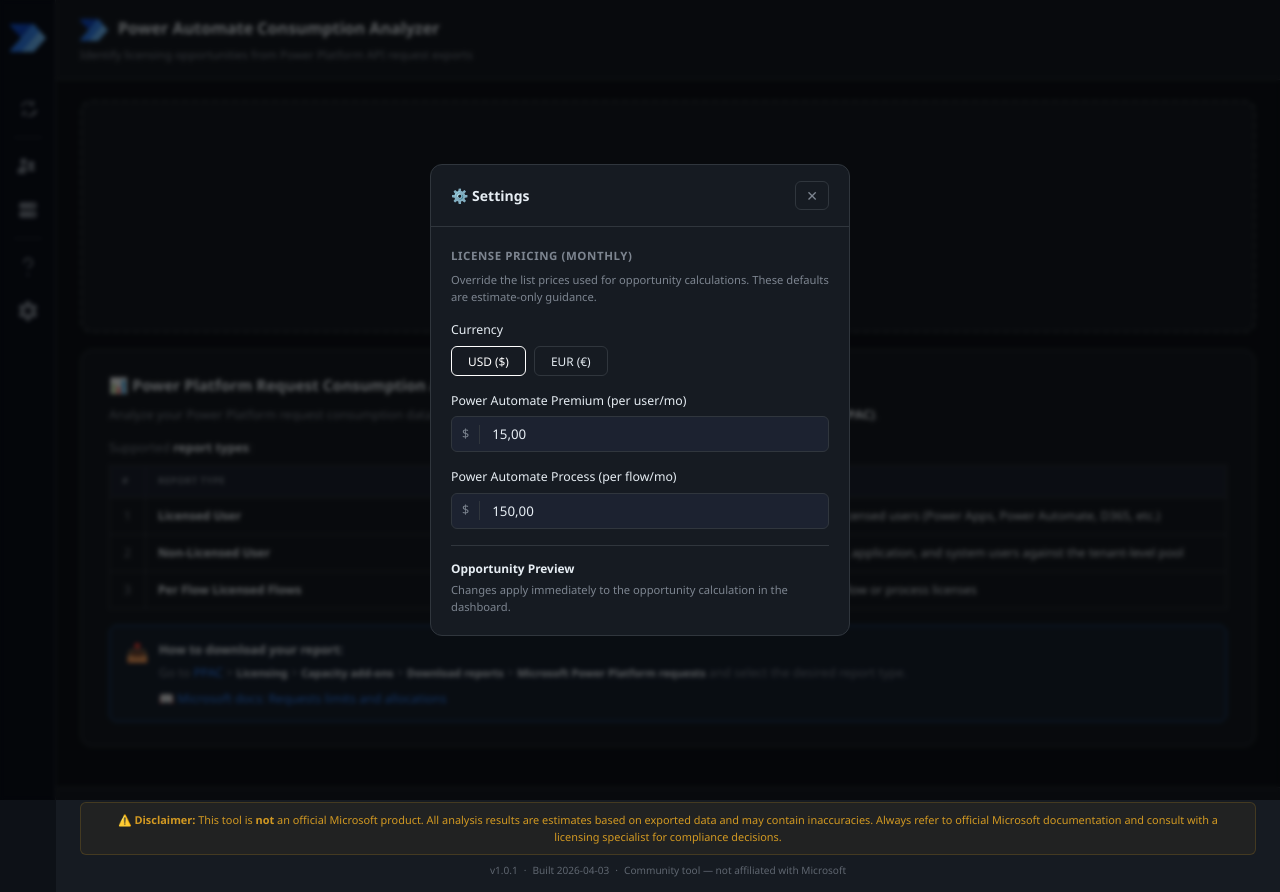
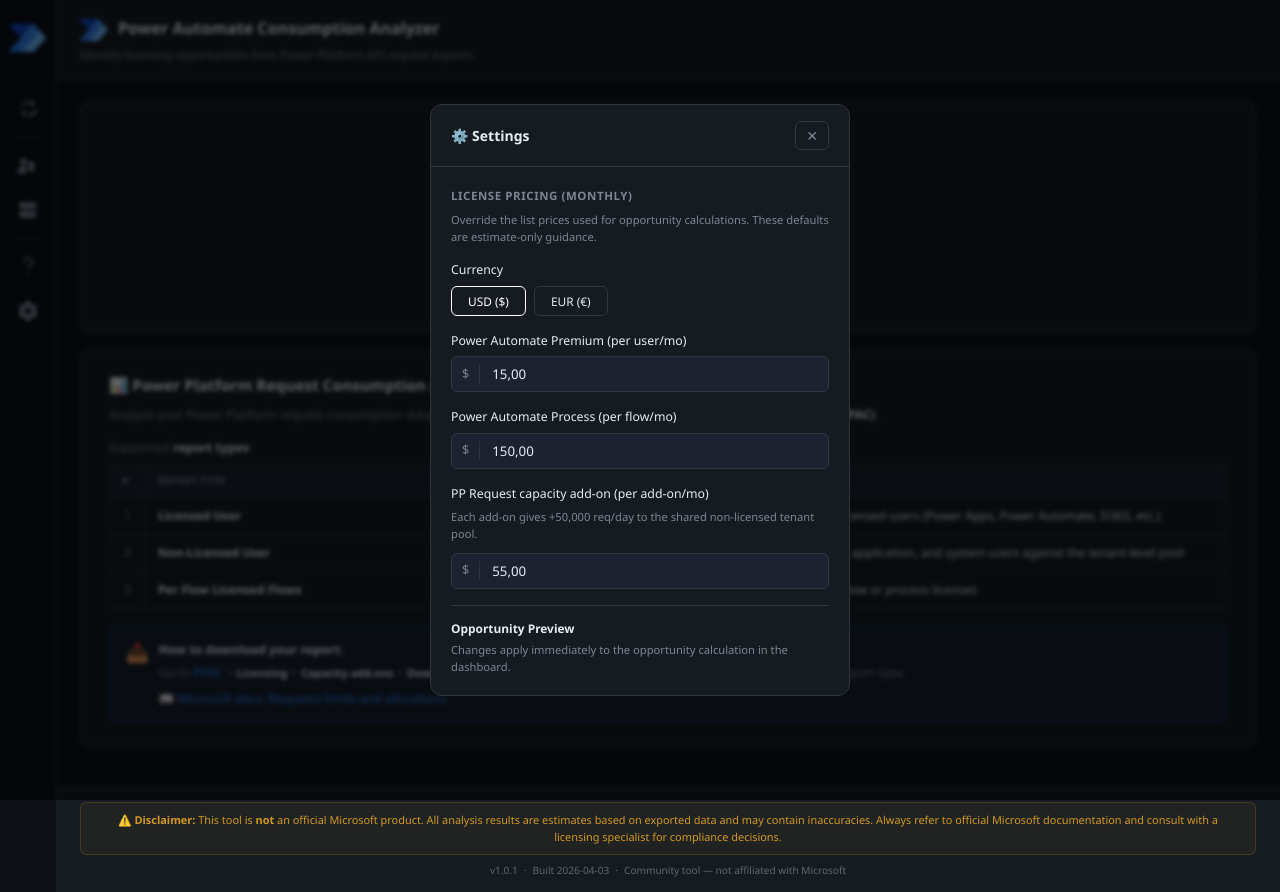
Before and after one commit to davyderoeck/PAuConsumptionApp, a React (Vite) app: page / in a window 1280 px wide. Both pictures are taken after a click on the element 27 px from the left and 310 px from the top of the page. Built offline with nearby package versions, Linux system fonts and the light colour scheme.

Commit message:
fix: show add-on price in Settings for all file types, not just non-licensed

```diff
--- a/src/components/SettingsPanel.tsx
+++ b/src/components/SettingsPanel.tsx
@@ -111,6 +111,20 @@ export default function SettingsPanel({
             {procError && <span className="settings-error-msg">Enter a valid price (e.g. 150,00)</span>}
           </div>
 
+          <div className="settings-field">
+            <label>PP Request capacity add-on (per add-on/mo)</label>
+            <p className="settings-hint" style={{ marginBottom: 4 }}>
+              Each add-on gives +50,000 req/day to the shared non-licensed tenant pool.
+            </p>
+            <div className="settings-input-wrap">
+              <span className="settings-currency">{sym}</span>
+              <input type="text" inputMode="decimal" value={addonText}
+                onChange={e => handleAddonChange(e.target.value)} onBlur={handleAddonBlur}
+                className={`settings-input ${addonError ? 'settings-input-error' : ''}`} placeholder="55,00" />
+            </div>
+            {addonError && <span className="settings-error-msg">Enter a valid price</span>}
+          </div>
+
           {fileType === 'non-licensed' && (
             <>
               <div className="settings-divider" />
@@ -119,19 +133,6 @@ export default function SettingsPanel({
                 The tenant pool size is read from the CSV file. The platform hard-caps the non-licensed pool at <strong>10,000,000 req/day</strong> — add-ons can fill up to that ceiling only.
                 Consumption above 10M must use <strong>Power Automate Process licenses</strong> (set the Process price above to estimate that cost).
               </p>
-              <div className="settings-field">
-                <label>PP Request capacity add-on (per add-on/mo)</label>
-                <p className="settings-hint" style={{ marginBottom: 4 }}>
-                  Each add-on gives +50,000 req/day to the shared tenant pool.
-                </p>
-                <div className="settings-input-wrap">
-                  <span className="settings-currency">{sym}</span>
-                  <input type="text" inputMode="decimal" value={addonText}
-                    onChange={e => handleAddonChange(e.target.value)} onBlur={handleAddonBlur}
-                    className={`settings-input ${addonError ? 'settings-input-error' : ''}`} placeholder="0,00" />
-                </div>
-                {addonError && <span className="settings-error-msg">Enter a valid price</span>}
-              </div>
             </>
           )}
 
```
